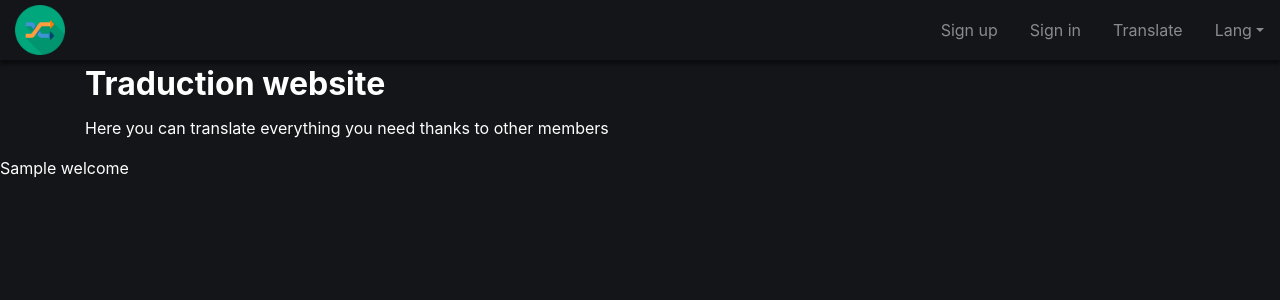
After one commit to William-Barry-Aix/M3104-Projet, a PHP site: template view/frontend/demandesView.php in a window 1280 px wide. The commit adds this page. Shown: the top 300 px of the page. Run offline with PHP 8.4, Linux system fonts and the light colour scheme; the template is opened without the code that fills it: most values are stand-ins (such as "Sample title", 1, 10 or a date in 2020); data that the repository does not hold is empty; some libraries are stand-ins or nearby versions.

Commit message:
creation page mes demandes (pas fini)

```diff
--- a/index.php
+++ b/index.php
@@ -14,6 +14,12 @@ try{
          if ($_GET['action'] == 'signin') {
              $signin = new signin();
         }
+
+         if ($_GET['action'] ==  'mesDemandes') {
+             $mesDemandes = new mesDemandes();
+             $mesDemandes->mesDemandes();
+         }
+
          if ($_GET['action'] ==  'signinfinish') {
              $signinFinish = new signInFinsh();
              $signinFinish->signInFinish();
--- /dev/null
+++ b/view/frontend/demandesView.php
@@ -0,0 +1,13 @@
+
+<?php ob_start(); ?>
+        <div class="container-fluid" action="">
+                <div class="container">
+                    <h1 class="display-4">Traduction website</h1>
+                    <p class="lead">Here you can translate everything you need thanks to other members</p>
+                </div>
+            </div>
+            <?= $welcome ?>
+        </div>
+    </section>
+<?php $content = ob_get_clean(); ?>
+<?php require('template.php');
--- a/view/frontend/nav.php
+++ b/view/frontend/nav.php
@@ -25,6 +25,7 @@
                                     <a href="#" class="nav-link px-3 dropdown-toggle" data-toggle="dropdown"><i class="fa fa-list"></i><?= _("Options") ?><b class="caret"></b></a>
                                     <ul class="dropdown-menu py-0  my-0 border-0">
                                         <li class="px-3  nav-item"><a class="nav-link" href="index.php?action=compte"><?= _("Account") ?></a></li>
+                                        <li class="px-3  nav-item"><a class="nav-link" href="index.php?action="><?= _("Mes demandes") ?></a></li>
                                         <li class="px-3  nav-item"><a class="nav-link" href="index.php?action=deconnexion"><?= _("Disconnection") ?></a></li>
                                     </ul>
                                 </li>
```
Also changed, not shown: controler/mesDemandes.php (added, +16 -0 lines).
